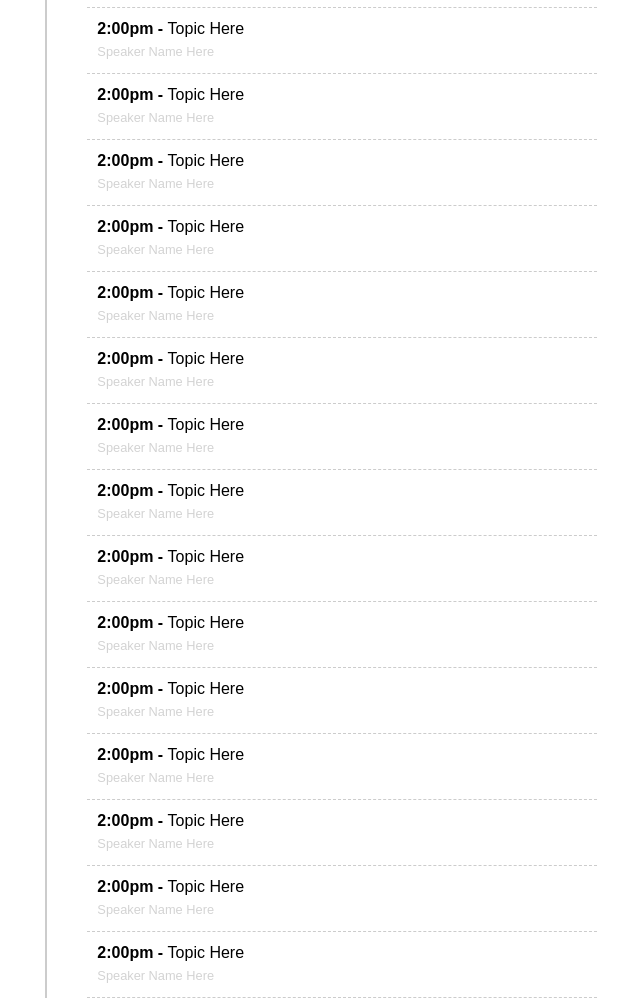
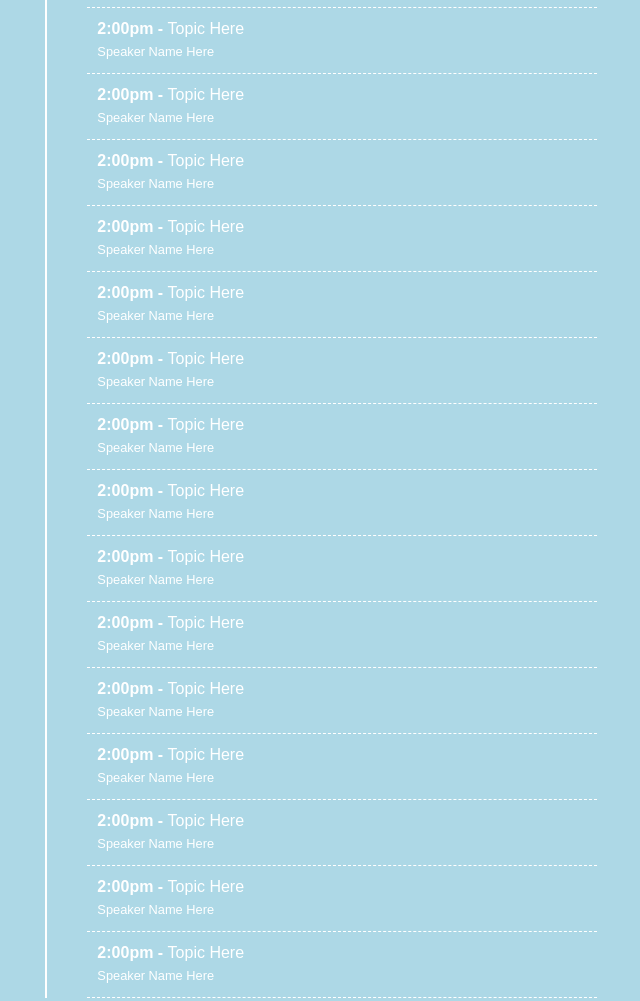
Before and after one commit to Developerayo/conference-schedule, a website: page index.html in a window 1280 px wide. Shown: the part 350-1351 px from the top of the page, without its empty margins (315-955 px from the left). Drawn offline with Linux system fonts and the light colour scheme; a web font is replaced by a local one.

Commit message:
fix: css

```diff
--- a/css/style.css
+++ b/css/style.css
@@ -8,9 +8,14 @@ font-family: 'entypo', sans-serif;
 -moz-box-sizing: border-box;
 -webkit-box-sizing: border-box;
 box-sizing: border-box;
-color: #000;
+color: white;
 font-family: 'Arial', '';
 }
+
+body {
+  background: lightblue;
+}
+
 
 ul {
 list-style: none;
@@ -77,7 +82,7 @@ vertical-align: middle;
 }
 
 .box {
-background: #ccc;
+background: white;
 height: 45px;
 }
 
@@ -117,7 +122,7 @@ font-size: 0.8em;
 .events {
 float: left;
 width: 80%;
-border-left: 2px solid #ccc;
+border-left: 2px solid white;
 margin-top: 10%;
 padding-top: 3%;
 }
@@ -128,7 +133,7 @@ max-width: 550px;
 
 .events-detail li {
 padding: 10px;
-border-bottom: 1px dashed #ccc;
+border-bottom: 1px dashed white;
 line-height: 22px;
 transition: ease 0.4s all;
 }
@@ -151,14 +156,14 @@ display: block;
 
 .event-location {
 font-size: 0.8em;
-color: lightgrey;
+color: white;
 margin-left: 0px;
 }
 
 @media all and (max-width: 641px) {
 .date {
 width: 100%;
-border-bottom: 1px solid #ccc;
+border-bottom: 1px solid white;
 margin-bottom: 10px;
 }
 
```
